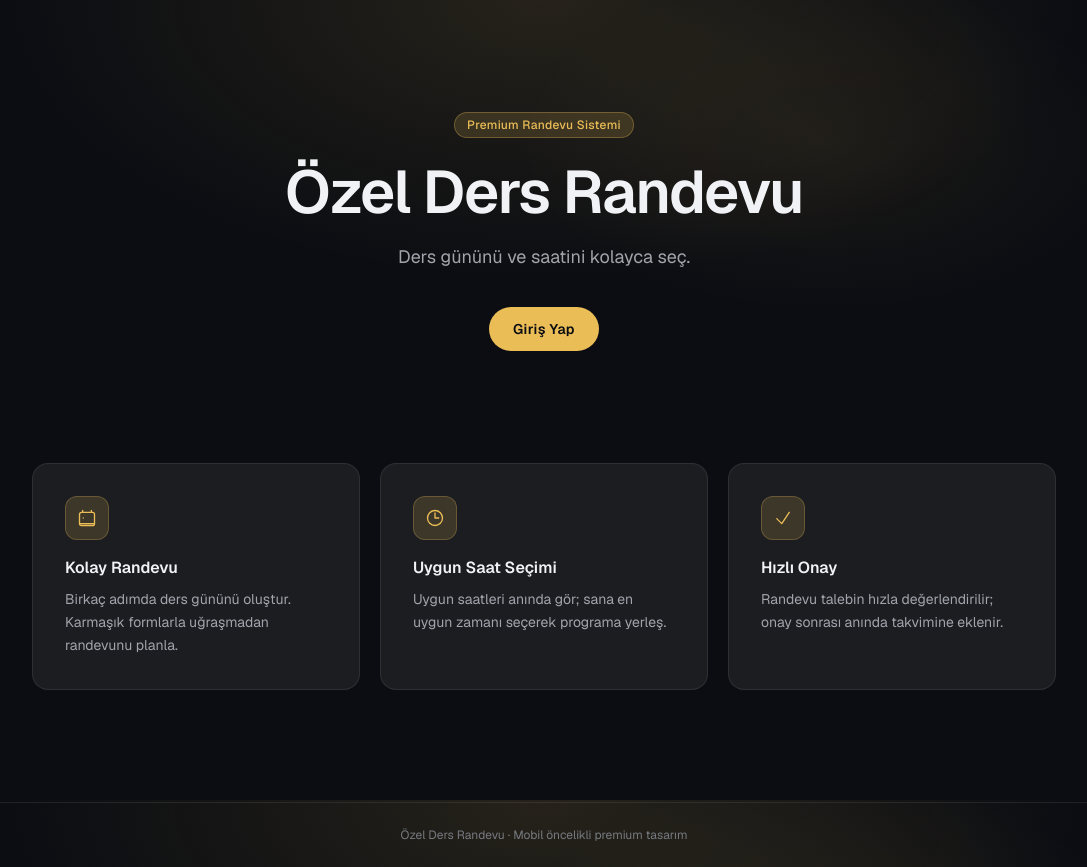
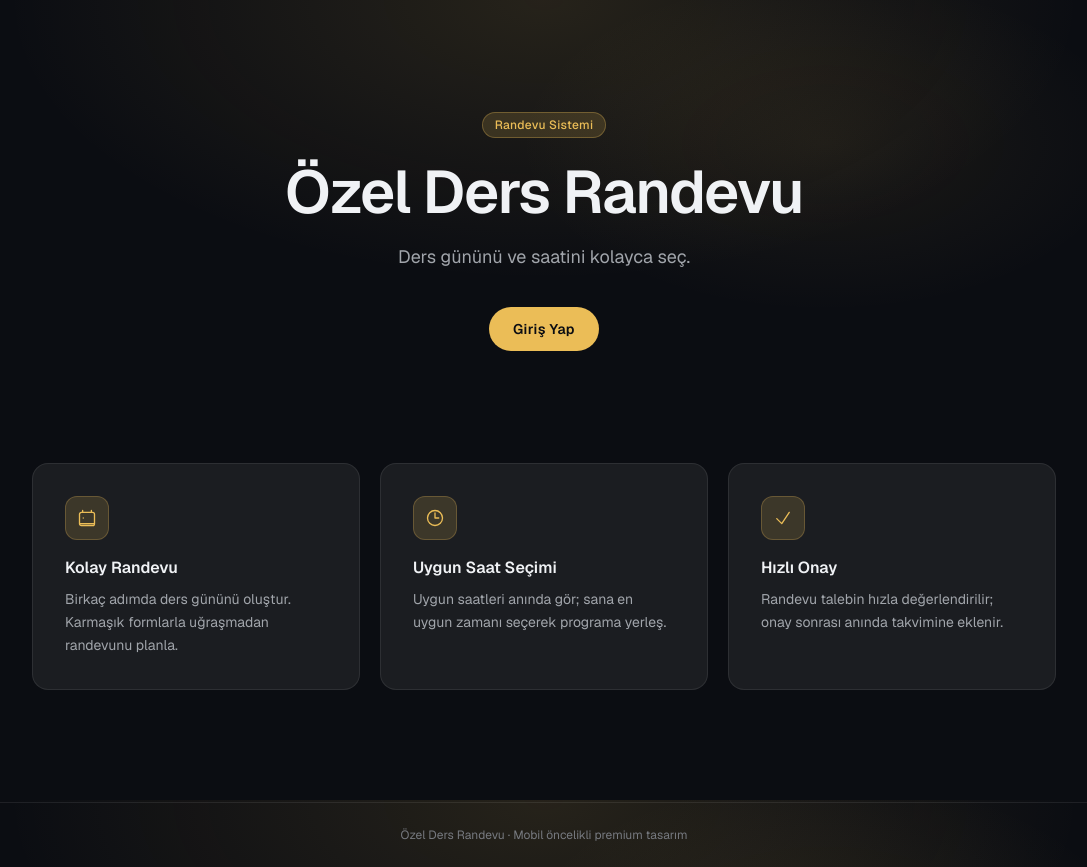
Before and after one commit to alicand2334/ozel-ders-randevu-web, a Next.js app: page / in a window 1280 px wide. Shown: the whole page, without its empty margins (96-1183 px from the left). Built offline with nearby package versions, Linux system fonts and the light colour scheme; no server answers.

Commit message:
chore: ana sayfa rozetini Randevu Sistemi olarak guncelle

```diff
--- a/src/app/page.tsx
+++ b/src/app/page.tsx
@@ -65,7 +65,7 @@ export default function Home() {
         {/* Hero */}
         <section className="flex flex-1 flex-col items-center justify-center px-6 py-20 sm:px-10 sm:py-28">
           <div className="mx-auto flex w-full max-w-2xl flex-col items-center text-center">
-            <Badge>Premium Randevu Sistemi</Badge>
+            <Badge>Randevu Sistemi</Badge>
 
             <h1 className="mt-6 text-4xl font-semibold tracking-tight text-ink-text sm:text-5xl md:text-6xl">
               Özel Ders Randevu
```
